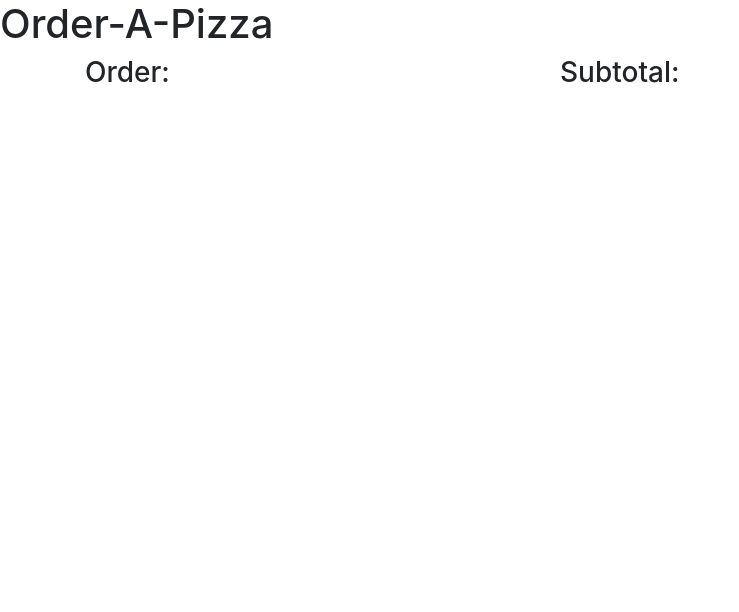
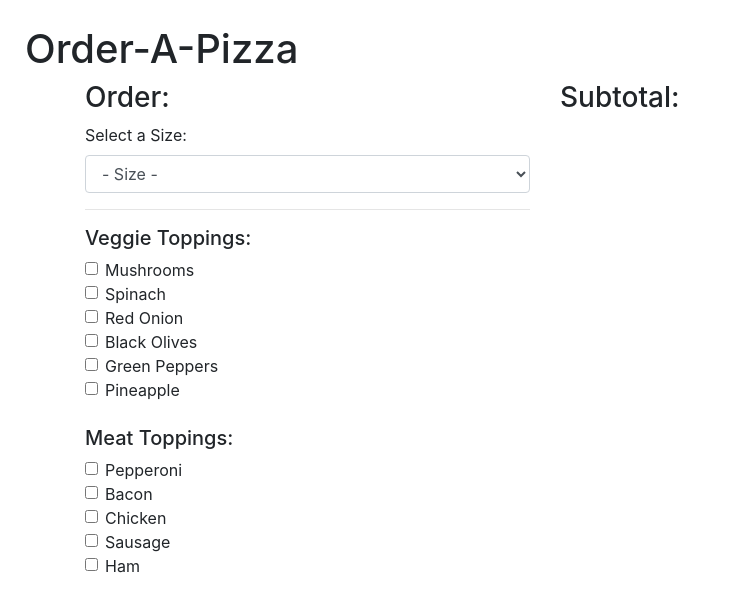
Before and after one commit to sanchito59/order-a-pizza, a plain HTML site: page index.html in a window 1280 px wide. Shown: the whole page, without its empty margins (0-739 px from the left). Drawn offline with nearby package versions, Linux system fonts and the light colour scheme.

Commit message:
update README/scripts to reflect price changes, add orderForm with dropdown and checkboxes, SCSS mapping

```diff
--- a/css/styles.scss
+++ b/css/styles.scss
@@ -3,5 +3,5 @@ $grey-accent: grey;
 $dark-accent: black;
 
 body {
-  margin: 0px;
+  margin: 25px;
 }
--- a/index.html
+++ b/index.html
@@ -19,7 +19,85 @@
             <div class="col-lg-5">
                 <h3>Order:</h3>
                 <form id="orderForm">
-
+                    <div class="form-group">
+                        <label>Select a Size: </label>
+                        <select class="form-control" id="sizeSelect">
+                            <option>- Size -</option>
+                            <option>Personal ($5)</option>
+                            <option>Small ($7)</option>
+                            <option>Large ($9)</option>
+                        </select>
+                    </div>
+                    <hr>
+                    <h5>Veggie Toppings:</h5>
+                    <div class="form-check">
+                        <input class="form-check-input" type="checkbox" value="mushroom" name="topping">
+                        <label class="form-check-label">
+                            Mushrooms
+                        </label>
+                    </div>
+                    <div class="form-check">
+                        <input class="form-check-input" type="checkbox" value="spinach" name="topping">
+                        <label class="form-check-label">
+                            Spinach
+                        </label>
+                    </div>
+                    <div class="form-check">
+                        <input class="form-check-input" type="checkbox" value="redOnion" name="topping">
+                        <label class="form-check-label">
+                            Red Onion
+                        </label>
+                    </div>
+                    <div class="form-check">
+                        <input class="form-check-input" type="checkbox" value="blackOlives" name="topping">
+                        <label class="form-check-label">
+                            Black Olives
+                        </label>
+                    </div>
+                    <div class="form-check">
+                        <input class="form-check-input" type="checkbox" value="greenPeppers" name="topping">
+                        <label class="form-check-label">
+                            Green Peppers
+                        </label>
+                    </div>
+                    <div class="form-check">
+                        <input class="form-check-input" type="checkbox" value="pineapple" name="topping">
+                        <label class="form-check-label">
+                            Pineapple
+                        </label>
+                    </div>
+                    <br>
+                    <h5>Meat Toppings:</h5>
+                    <div class="form-check">
+                        <input class="form-check-input" type="checkbox" value="pepperoni" name="topping">
+                        <label class="form-check-label">
+                            Pepperoni
+                        </label>
+                    </div>
+                    <div class="form-check">
+                        <input class="form-check-input" type="checkbox" value="bacon" name="topping">
+                        <label class="form-check-label">
+                            Bacon
+                        </label>
+                    </div>
+                    <div class="form-check">
+                        <input class="form-check-input" type="checkbox" value="chicken" name="topping">
+                        <label class="form-check-label">
+                            Chicken
+                        </label>
+                    </div>
+                    <div class="form-check">
+                        <input class="form-check-input" type="checkbox" value="sausage" name="topping">
+                        <label class="form-check-label">
+                            Sausage
+                        </label>
+                    </div>
+                    <div class="form-check">
+                        <input class="form-check-input" type="checkbox" value="ham" name="topping">
+                        <label class="form-check-label">
+                            Ham
+                        </label>
+                    </div>
                 </form>
             </div>
             <div class="col-lg-5">
--- a/js/scripts.js
+++ b/js/scripts.js
@@ -6,14 +6,14 @@ function Pizza(size, toppings) {
 
 Construction.prototype.getPrice = function () {
     this.toppings.forEach(function(topping){
-        this.price += 1;
+        this.price += 0.75;
     })
     if(this.size === 'Large'){
+        this.price += 9;
+    } else if(this.size === 'Medium'){
         this.price += 7;
-    } else if(this.size === 'Medium'){
+    } else if(this.size === 'Personal'){
         this.price += 5;
-    } else if(this.size === 'Personal'){
-        this.price += 3;
     } else {
         console.log('Please pick a size.');
     }
```
Also changed, not shown: css/styles.css, 2 other files.
